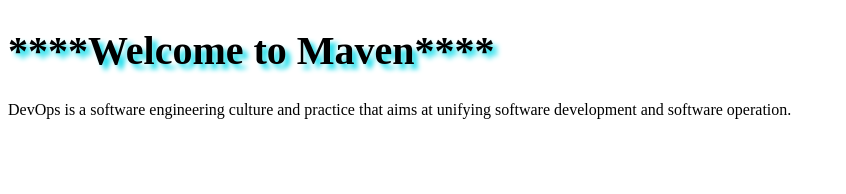
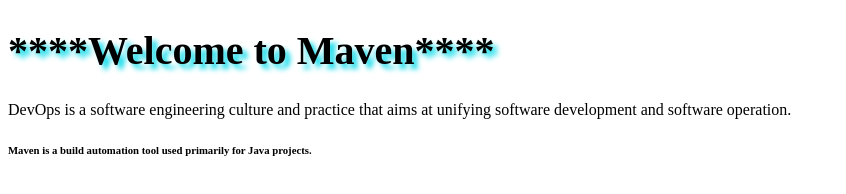
Before and after one commit to nikhmane/hellomaven, a plain HTML site: page WebContent/pages/WelcomeFile.html in a window 1280 px wide. Shown: the whole page, without its empty margins (0-846 px from the left). Drawn offline with Linux system fonts and the light colour scheme.

Commit message:
Update WelcomeFile.html
Updated WelcomeFile

```diff
--- a/WebContent/pages/WelcomeFile.html
+++ b/WebContent/pages/WelcomeFile.html
@@ -16,5 +16,6 @@
 <body>
 <h1>****Welcome to Maven****</h1>
 <p>DevOps is a software engineering culture and practice that aims at unifying software development and software operation.</p>
+    <h6>Maven is a build automation tool used primarily for Java projects.</h6>
 </body>
 </html>
```
